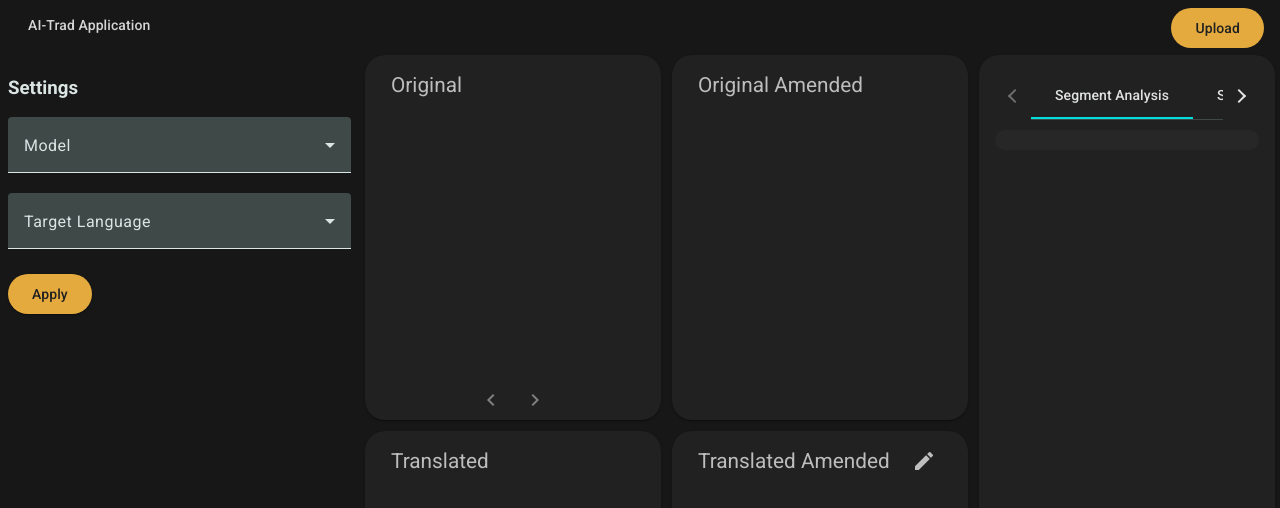
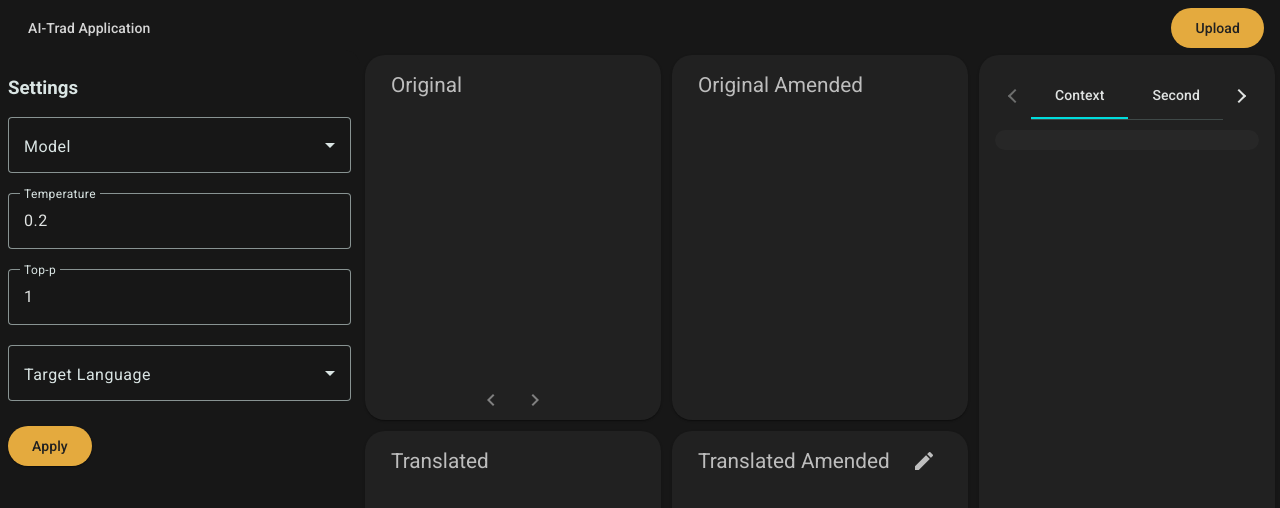
Before and after one commit to Gambarenerd/Mockup-Front, an Angular app: page / in a window 1280 px wide. Both pictures are taken after a click on the button "AI-Trad Application". Shown: the top 508 px of the page. Built offline with nearby package versions, Linux system fonts and the light colour scheme.

Commit message:
main: adding more settings

```diff
--- a/src/app/translation/translation.component.css
+++ b/src/app/translation/translation.component.css
@@ -27,13 +27,11 @@ mat-card {
   font-size: 16px;
 }
 
-
  mat-card-content {
   flex: 1;
   display: flex;
   flex-direction: column;
  }
-
 
  mat-tab-group{
   flex: 1;
@@ -41,22 +39,19 @@ mat-card {
   flex-direction: column;
  }
 
-
  .custom-toolbar {
   background-color: #171717 !important;
   height: 50px !important;
  }
 
-
  .spacer {
   flex: 1 1 auto;
  }
 
-
  .custom-toolbar-label {
   color: #d5d5d5 !important;
+  margin-top: 5px;
  }
-
 
  .custom-toolbar-button {
   background-color: #e4aa3e !important;
@@ -65,24 +60,20 @@ mat-card {
   margin-top: 5px;
  }
 
-
  .custom-grid {
   height: calc(100% - 50px);
   width: 100%;
  }
 
-
  .custom-button {
   border-radius: 20px !important;
  }
-
 
  mat-card-title {
   font-size: 1.3em !important;
   color: #bdbdbd;
   padding: 10px;
  }
-
 
  .custom-container {
   border-radius: 10px;
@@ -103,12 +94,10 @@ mat-card {
   transition: background-color 0.3s;
  }
 
-
  .segment:hover {
   background-color: #e4aa3e; /* Cambia colore dello sfondo al passaggio del mouse */
   color: #000; /* Cambia il colore del testo per evidenziarlo meglio */
  }
-
 
  .tab-content {
   background-color: #272727;
@@ -121,19 +110,16 @@ mat-card {
   overflow-y: auto;
  }
 
-
  .page-wrapper {
   transition: opacity 0.3s ease-in-out, transform 0.3s ease-in-out;
   opacity: 1;
   transform: translateY(0);
  }
 
-
  .page-wrapper.animate {
   opacity: 0;
   transform: translateY(5px);
  }
-
 
  .paginator-custom {
   display: flex;
@@ -141,13 +127,11 @@ mat-card {
   justify-content: center;
  }
 
-
  .paginator-custom button {
   cursor: pointer;
   margin: 0 2px;
   color: #808080;
  }
-
 
  .paginator-custom .dot {
   display: inline-block;
@@ -158,37 +142,31 @@ mat-card {
   background-color: #808080;
  }
 
-
  .paginator-custom .dot.active {
   background-color: #e4aa3e;
  }
-
 
  .custom-container::-webkit-scrollbar {
   width: 10px;
  }
 
-
  .custom-container::-webkit-scrollbar-track {
   background: transparent;
  }
-
 
  .custom-container::-webkit-scrollbar-thumb {
   background: #7c7c7c;
   border-radius: 4px;
  }
 
-
  .custom-container::-webkit-scrollbar-thumb:hover {
   background: #555;
  }
 
-
  .editable-textarea {
   font-family: inherit;
   font-size: inherit;
-  color: inherit;
+  color: #212121;
   border-radius: 8px;
   padding: 5px;
   margin-bottom: 8px;
--- a/src/app/translation/translation.component.html
+++ b/src/app/translation/translation.component.html
@@ -12,14 +12,40 @@
     <div class="sidenav-content">
     <h3>Settings</h3>
 
-    <mat-form-field appearance="fill">
+    <mat-form-field appearance="outline">
       <mat-label>Model</mat-label>
       <mat-select [(ngModel)]="selectedModel">
         <mat-option *ngFor="let model of models" [value]="model">{{ model }}</mat-option>
       </mat-select>
     </mat-form-field>
 
-    <mat-form-field appearance="fill">
+    <mat-form-field appearance="outline">
+      <mat-label>Temperature</mat-label>
+      <input
+        matInput
+        type="number"
+        [(ngModel)]="temperature"
+        min="0.0"
+        max="1.0"
+        step="0.01"
+        placeholder="Insert a value between 0.0 e 1.0"
+      />
+    </mat-form-field>
+
+    <mat-form-field appearance="outline">
+      <mat-label>Top-p</mat-label>
+      <input
+        matInput
+        type="number"
+        [(ngModel)]="topP"
+        min="0.0"
+        max="1.0"
+        step="0.01"
+        placeholder="Insert a value between 0.0 e 1.0"
+      />
+    </mat-form-field>
+
+    <mat-form-field appearance="outline">
       <mat-label>Target Language</mat-label>
       <mat-select [(ngModel)]="targetLanguage">
         <mat-option *ngFor="let lang of langs" [value]="lang">{{ lang }}</mat-option>
@@ -87,11 +113,11 @@
     <mat-card>
       <mat-card-content>
         <mat-tab-group>
-          <mat-tab label="Segment Analysis">
-            <div class="tab-content">{{firstTabContent}}</div>
+          <mat-tab label="Context">
+            <div class="tab-content">{{summary}}</div>
           </mat-tab>
           <mat-tab label="Second">
-            <div class="tab-content">Content 2</div>
+            <div class="tab-content">{{firstTabContent}}</div>
           </mat-tab>
           <mat-tab label="Third">
             <div class="tab-content">Content 3</div>
@@ -107,7 +133,7 @@
       <mat-card-header>
         <mat-card-title>Translated</mat-card-title>
       </mat-card-header>
-      <mat-card-content>
+      <mat-card-content class="custom-container">
         <div class="page-wrapper translated">
           <div *ngFor="let segment of translatedSegments" class="segment" (mouseenter)="highlightSegment($event)"
             (mouseleave)="clearHighlight($event)" (click)="processSegment(segment)" [innerHTML]="segment">
@@ -127,7 +153,7 @@
           <mat-icon>{{ isEditing ? 'done' : 'edit' }}</mat-icon>
         </button>
       </mat-card-header>
-      <mat-card-content>
+      <mat-card-content class="custom-container">
         <!-- Textarea editabile solo quando espanso -->
         <div *ngIf="!isEditing" class="page-wrapper translated_amended">
           <div *ngFor="let segment of translatedAmendedSegments" class="segment" (mouseenter)="highlightSegment($event)"
--- a/src/app/translation/translation.component.ts
+++ b/src/app/translation/translation.component.ts
@@ -33,6 +33,7 @@ translatedSegments: string[] = [];
 translatedAmendedSegments: string[] = [];
 
 firstTabContent: string = '';
+summary: string = '';
 amendments: { seg_ori: string[]; seg_am_ori: string[]; seg_tra: string[]; seg_am_tra: string[] }[] = [];
 currentPageIndex: number = 0;
 
@@ -49,7 +50,9 @@ constructor(private http: HttpClient) { }
 isSidenavOpen = false;
   selectedModel = '';
   targetLanguage = '';
-  models = ['llama3.3', 'gemma2:27b', 'mistral'];
+  models = ['llama3.3', 'gemma2:27b', 'qwen2.5:72b', 'mistral-small'];
+  temperature = 0.2;
+  topP = 1;
   langs = ['Italian', 'French', 'English'];
 
   applySettings(): void {
@@ -57,6 +60,8 @@ isSidenavOpen = false;
     const payload = {
       model: this.selectedModel,
       lang: this.targetLanguage,
+      temperature: this.temperature,
+      top_p: this.topP
     };
 
     this.http.post<any>(backendUrl, payload).subscribe(
@@ -123,7 +128,8 @@ this.http.post<any>(backendUrl, formData).subscribe(
 (response) => {
 console.log('Risultato Analisi:', response);
 
-this.amendments = response || [];
+this.amendments = response.amendments || [];
+this.summary = response.summary || [];
 this.currentPageIndex = 0;
 this.updatePage()
 this.isLoading = false;
```
